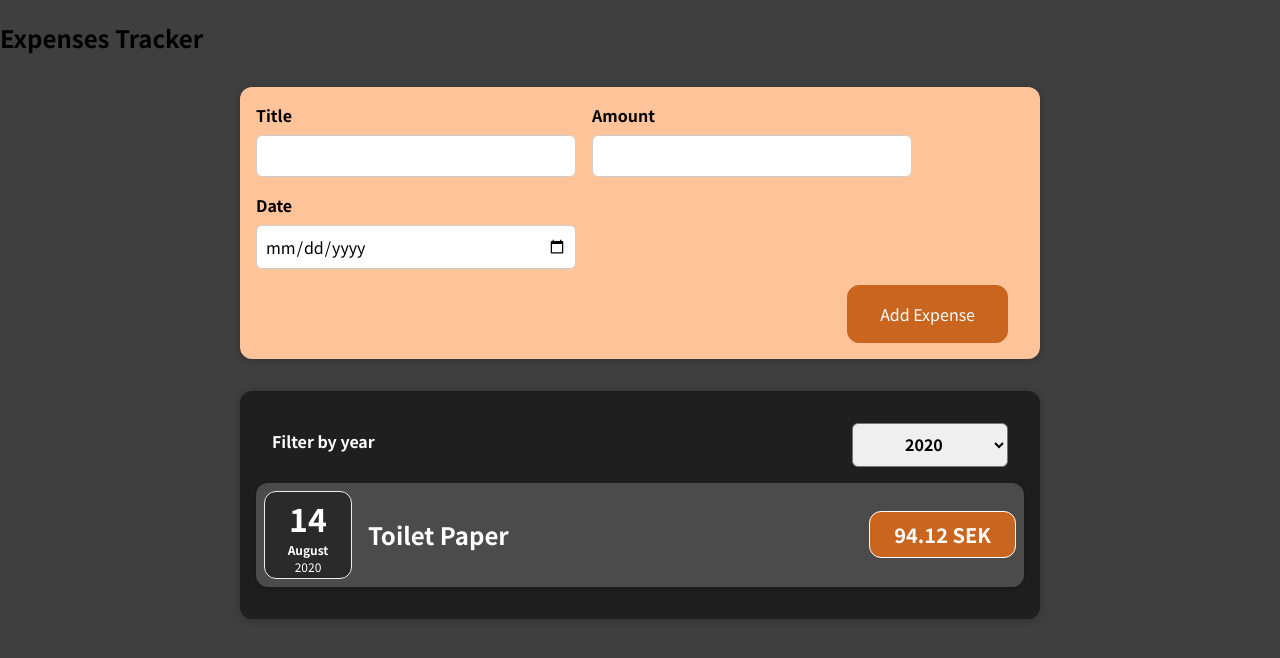
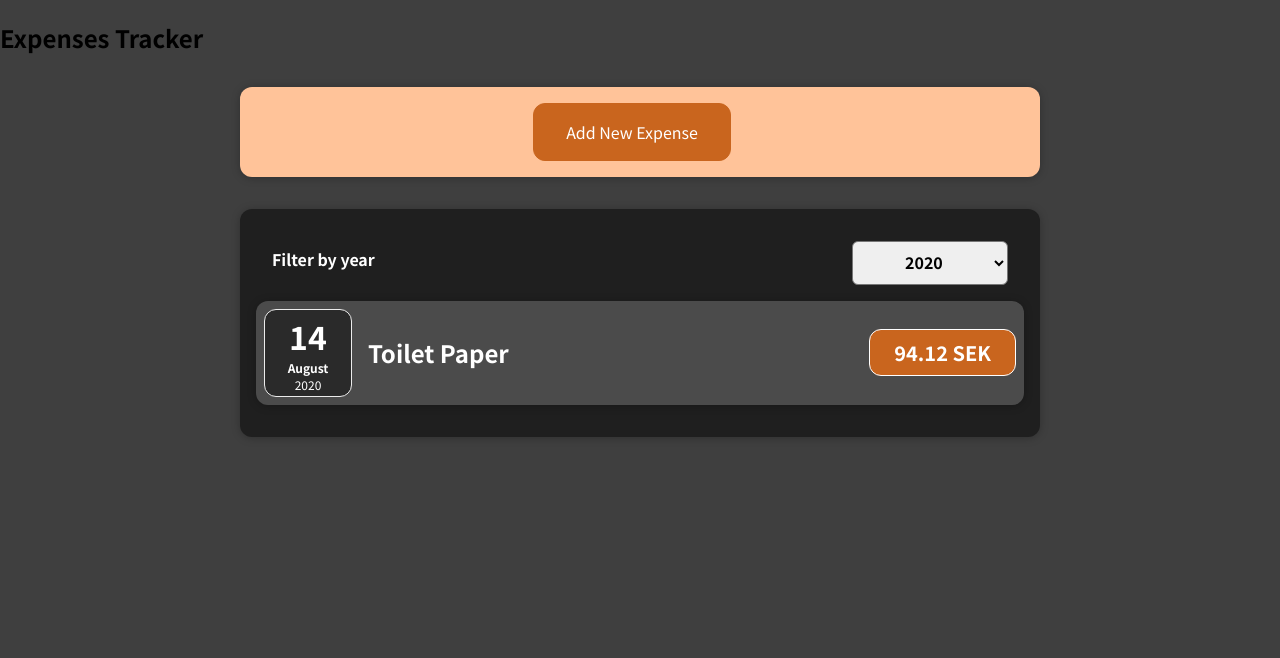
Before and after one commit to EAndresen/expense-tracker, a React (Create React App) app: page / in a window 1280 px wide. Shown: the top 658 px of the page. Built offline with nearby package versions, Linux system fonts and the light colour scheme.

Commit message:
Added button for showing new expense form.

```diff
--- a/src/components/NewExpense/ExpenseForm.js
+++ b/src/components/NewExpense/ExpenseForm.js
@@ -33,6 +33,10 @@ function ExpenseForm(props) {
                 </div>
             </div>
             <div className={"new-expense__actions"}>
+                <button type={"button"}
+                    onClick={props.stopEditing}>
+                    Cancel
+                </button>
                 <button type={"submit"}>
                     Add Expense
                 </button>
--- a/src/components/NewExpense/NewExpense.js
+++ b/src/components/NewExpense/NewExpense.js
@@ -1,10 +1,18 @@
 import "./NewExpense.css"
 import ExpenseForm from "./ExpenseForm";
-import React from "react";
+import React, {useState} from "react";
 
 function NewExpense(props) {
+    const [isEditing, setIsEditing] = useState(false)
+
     return <div className={"new-expense"}>
-        <ExpenseForm onSaveExpenseData={saveExpenseDataHandler} />
+        {!isEditing &&
+            <button onClick={startEditingHandler}>Add New Expense</button>
+        }
+        {isEditing && <ExpenseForm
+            onSaveExpenseData={saveExpenseDataHandler}
+            stopEditing={stopEditingHandler}/>
+        }
     </div>
 
     function saveExpenseDataHandler(enteredExpenseData) {
@@ -13,6 +21,15 @@ function NewExpense(props) {
             id: Math.random().toString()
         }
         props.onAddExpense(expenseData)
+        setIsEditing(false)
+    }
+
+    function startEditingHandler() {
+        setIsEditing(true)
+    }
+
+    function stopEditingHandler() {
+        setIsEditing(false)
     }
 }
 
```
Also changed, not shown: src/components/Expenses/ExpenseItem.js (indentation only).
